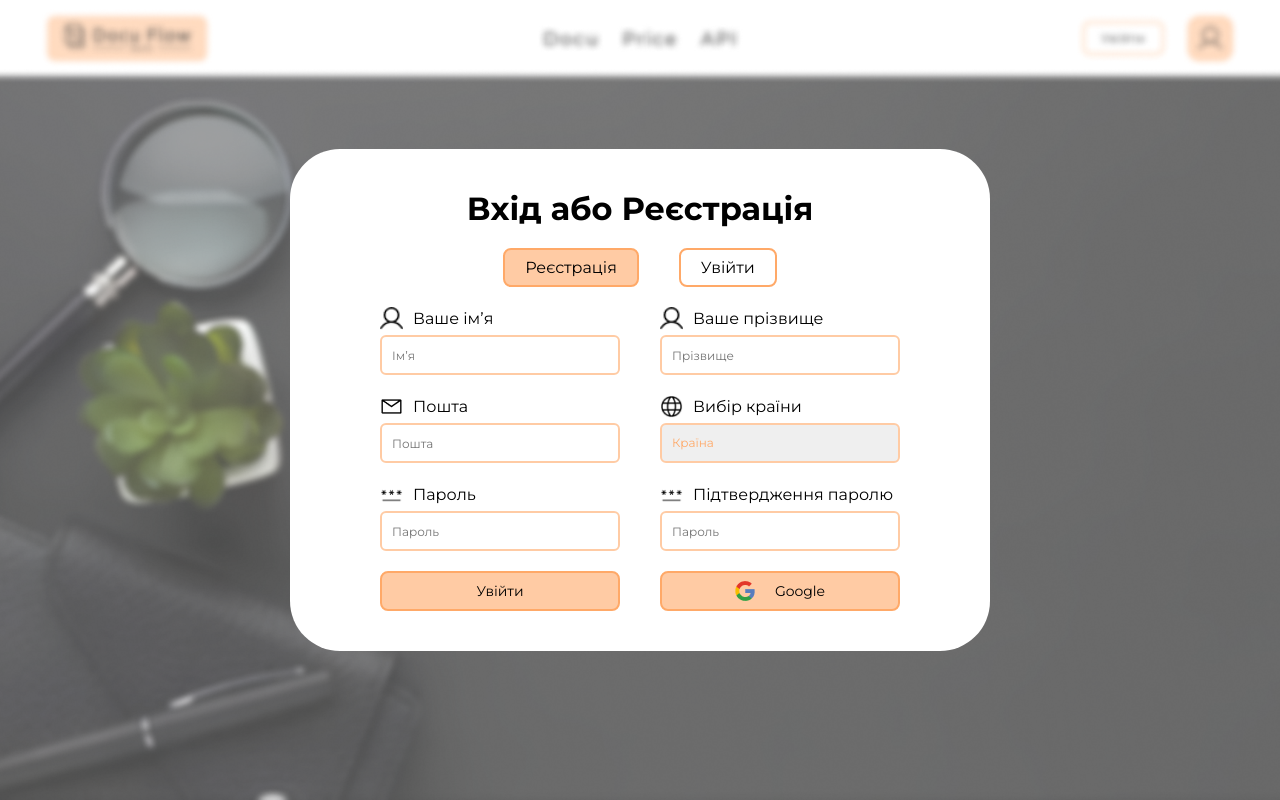
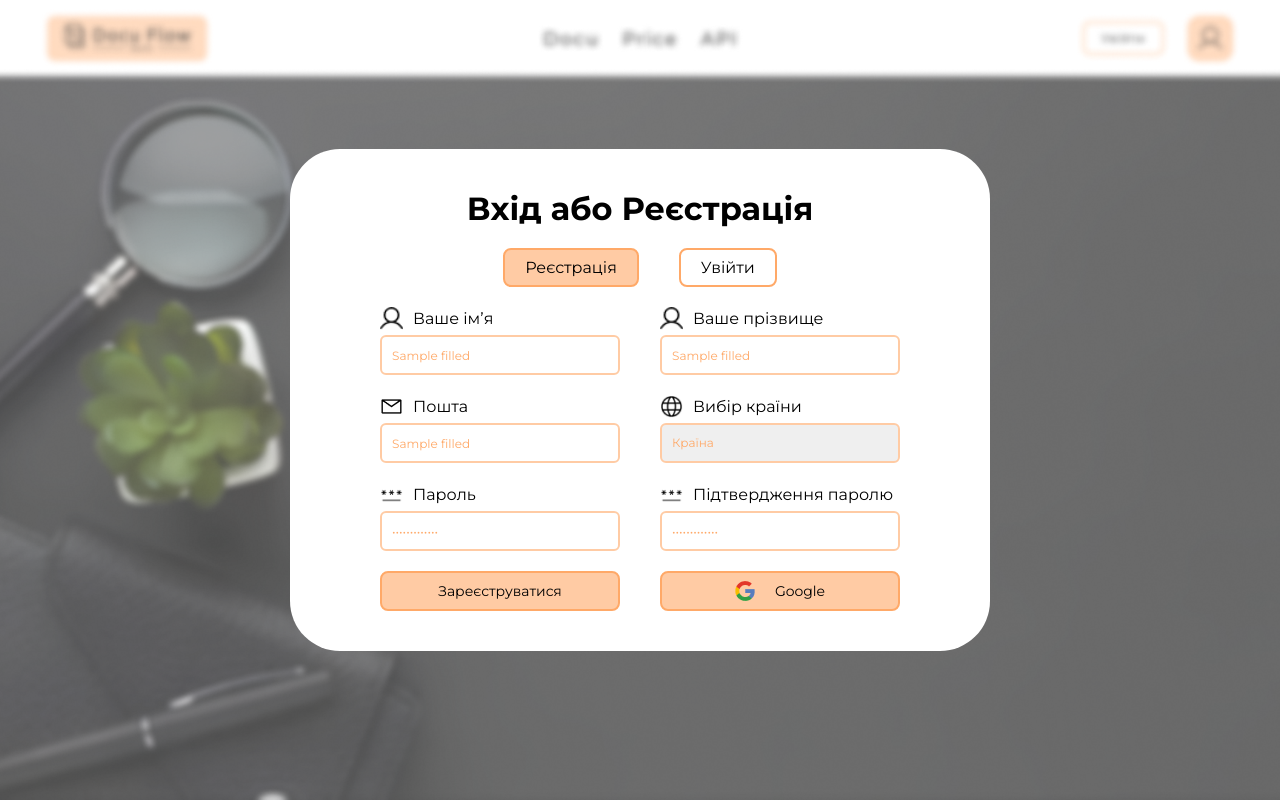
Before and after one commit to ANTONICE54/DocuFlow, a Flask app: template gateway/templates/sign_up.html in a window 1280 px wide. Run offline with Flask 3, Linux system fonts and the light colour scheme; the template is opened without the code that fills it: most values are stand-ins (such as "Sample title", 1, 10 or a date in 2020).

Commit message:
modified:   .DS_Store 	new file:   gateway/auth_functions.py 	modified:   gateway/gateway_server.py 	modified:   gateway/sign_check.py 	modified:   gateway/templates/sign_in.html 	modified:   gateway/templates/sign_up.html 	modified:   python_api/DocuFlow.py 	renamed:    requirments.txt -> requirements.txt

```diff
--- a/gateway/gateway_server.py
+++ b/gateway/gateway_server.py
@@ -1,5 +1,6 @@
 from flask import Flask, Blueprint, render_template, request, redirect, session, send_file
 from sign_check import *
+from auth_functions import *
 
 docu_flow_app = Flask(__name__)
 docu_flow_blueprint = Blueprint('docu_flow', __name__)
@@ -21,11 +22,10 @@ def sign_in():
         sign_in_result = check_sign_in({'email': email, 'password': password})
 
         if sign_in_result != "succes":
-            return render_template('sign_in.html', warning_title=sign_in_result)
+            return render_template('sign_in.html', filled_data=[email, password], warning_title=sign_in_result)
 
-        print(email, password)
         return redirect('/')
-    return render_template('sign_in.html')
+    return render_template('sign_in.html', filled_data=[])
 
 
 @docu_flow_blueprint.route('/sign_up', methods=['GET', 'POST'])
@@ -41,10 +41,12 @@ def sign_up():
         sign_up_result = check_sign_up({'name': name,'surname': surname, 'email': email, 'country': country, 'password': password, 'password_confirmation': password_confirmation})
 
         if sign_up_result != "succes":
-            return render_template('sign_up.html', warning_title=sign_up_result)
+            register_profile(name, surname, email, country, password, password_confirmation)
+
+            return render_template('sign_up.html', filled_data=[name, surname, email, country, password, password_confirmation], warning_title=sign_up_result)
 
         return redirect('/')
-    return render_template('sign_up.html')
+    return render_template('sign_up.html',  filled_data=[])
 
 
 docu_flow_app.register_blueprint(docu_flow_blueprint)
--- a/gateway/sign_check.py
+++ b/gateway/sign_check.py
@@ -12,6 +12,6 @@ def check_sign_up(sign_data):
             return f"{data_name} є порожній"
 
     if sign_data["password"] != sign_data["password_confirmation"]:
-        return f"{data_name} пітвердження паролю не співпадає"
+        return f"Пітвердження паролю не співпадає"
 
     return "succes"
--- a/gateway/templates/sign_in.html
+++ b/gateway/templates/sign_in.html
@@ -30,14 +30,14 @@
                     <img src="/static/images_sign/email_icon.png">
                     Пошта
                 </p>
-                <input type="email" placeholder="Пошта" name="email" max="255"/>
+                <input type="email" placeholder="Пошта" name="email" value="{{filled_data[0]}}" max="255"/>
             </div>
             <div class="sign_input">
                 <p class="sign_input_title">
                     <img src="/static/images_sign/password_icon.png">
                     Пароль
                 </p>
-                <input type="password" placeholder="Пароль" name="password" max="255"/>
+                <input type="password" placeholder="Пароль" name="password" value="{{filled_data[1]}}" max="255"/>
             </div>
         </div>
         <div class="sign_in_buttons">
--- a/gateway/templates/sign_up.html
+++ b/gateway/templates/sign_up.html
@@ -30,14 +30,14 @@
                     <img src="/static/images_sign/name_icon.png">
                     Ваше ім’я
                 </p>
-                <input type="text" placeholder="Ім’я" name="name" max="255"/>
+                <input type="text" placeholder="Ім’я" name="name" value="{{filled_data[0]}}" max="255"/>
             </div>
             <div class="sign_input">
                 <p class="sign_input_title">
                     <img src="/static/images_sign/name_icon.png">
                     Ваше прізвище
                 </p>
-                <input type="text" placeholder="Прізвище" name="surname" max="255"/>
+                <input type="text" placeholder="Прізвище" name="surname" value="{{filled_data[1]}}" max="255"/>
             </div>
         </div>
         <div class="sign_inputs">
@@ -46,7 +46,7 @@
                     <img src="/static/images_sign/email_icon.png">
                     Пошта
                 </p>
-                <input type="email" placeholder="Пошта" name="email" max="255"/>
+                <input type="email" placeholder="Пошта" name="email" value="{{filled_data[2]}}" max="255"/>
             </div>
             <div class="sign_input">
                 <p class="sign_input_title">
@@ -69,19 +69,19 @@
                     <img src="/static/images_sign/password_icon.png">
                     Пароль
                 </p>
-                <input type="password" placeholder="Пароль" name="password" max="255"/>
+                <input type="password" placeholder="Пароль" name="password" value="{{filled_data[4]}}" max="255"/>
             </div>
             <div class="sign_input">
                 <p class="sign_input_title">
                     <img src="/static/images_sign/password_icon.png">
                     Підтвердження паролю
                 </p>
-                <input type="password" placeholder="Пароль" name="password_confirmation" max="255"/>
+                <input type="password" placeholder="Пароль" name="password_confirmation" value="{{filled_data[5]}}" max="255"/>
             </div>
         </div>
 
         <div class="sign_in_buttons">
-            <button class="sign_in_button_2">Увійти</button>
+            <button class="sign_in_button_2">Зареєструватися</button>
             <a class="sign_in_with_google">
                 <img src="/static/images_sign/google_icon.png">
                 Google
--- a/python_api/DocuFlow.py
+++ b/python_api/DocuFlow.py
@@ -175,7 +175,7 @@ async def replace_document_part(document_text: UploadFile, add_request: str) ->
             messages=[
                 {"role": "system", "content": f'document:{document_text}'},
                 {"role": "system", "content": f'add request:{add_request}'},
-                {"role": "assistant", "content": f'(Country Ukraine).\Add part to document using add request to make it better for all sides good in the document context. As a result, you will receive only the text that I need add to document in the language of the country. All data that you do not have, make it in the <[data]> format, make the name of this data clear. Finally, make it look good. Do not make it small.'}
+                {"role": "assistant", "content": f'(Country Ukraine).\nAdd part to document using add request to make it better for all sides good in the document context. As a result, you will receive only the text that I need add to document in the language of the country. All data that you do not have, make it in the <[data]> format, make the name of this data clear. Finally, make it look good. Do not make it small.'}
             ]
         ).choices[0].message.content
     except Exception as add_error:
--- a/requirments.txt
+++ b/requirements.txt
@@ -5,3 +5,4 @@ fastapi-login==1.10.2
 pydantic==2.3.0
 pypdf==5.0.1
 Flask==3.0.0
+python-multipart==0.0.12
```
Also changed, not shown: gateway/auth_functions.py (added, +10 -0 lines), 1 other file.
